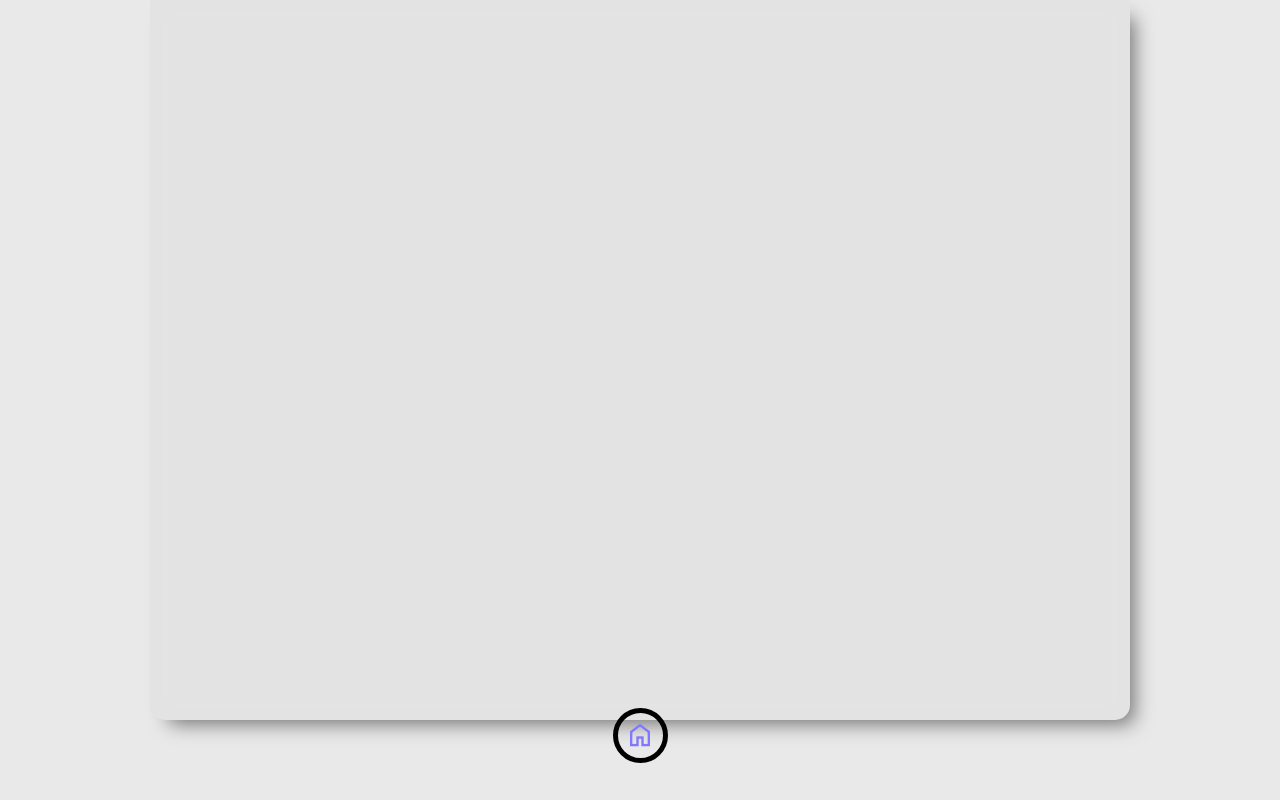
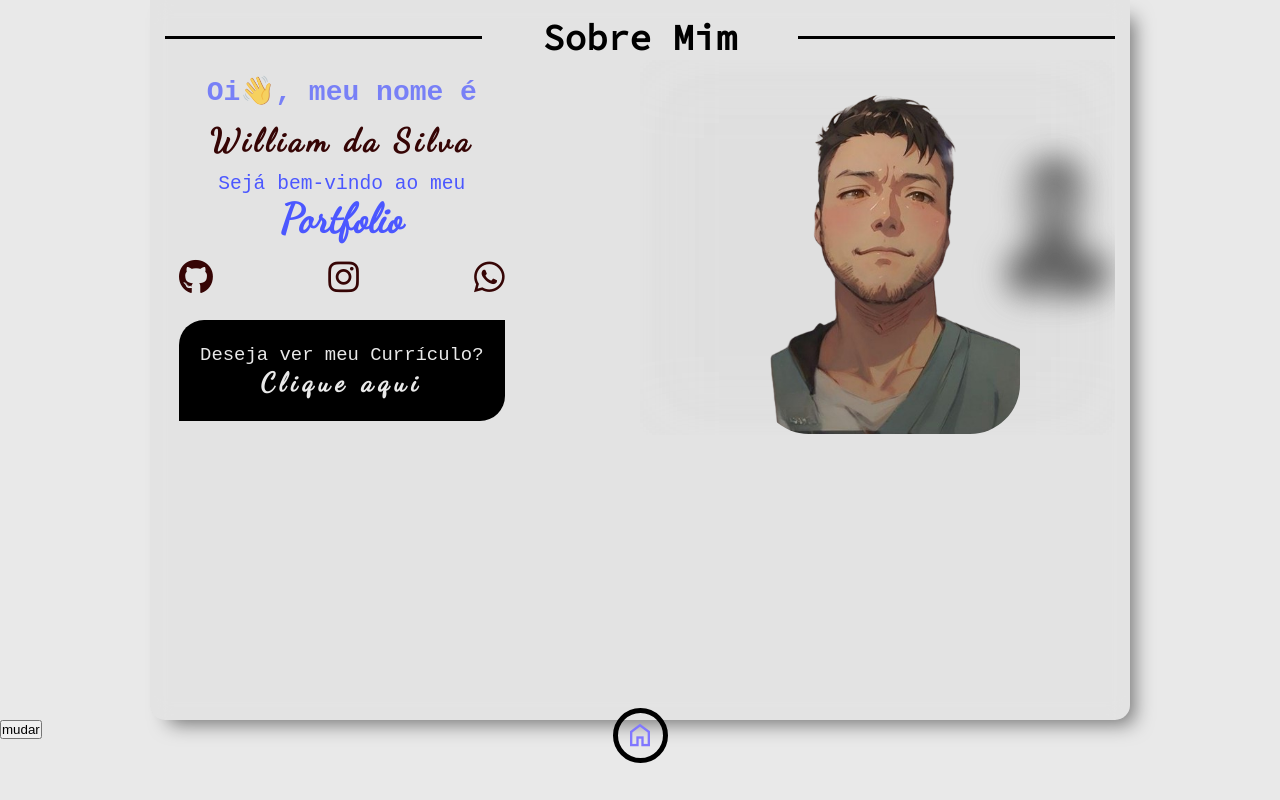
Before and after one commit to NodeWillDev/my-portfolio, a plain HTML site: page index.html in a window 1280 px wide. Drawn offline with nearby package versions, Linux system fonts and the light colour scheme; a web font is replaced by a local one.

Commit message:
Header done

```diff
--- a/components/global.css
+++ b/components/global.css
@@ -4,6 +4,9 @@
     --bg-particle-color: rgb(0, 0, 0);
     --menu-color: rgb(129, 120, 255);
     --menu-color-active: rgb(40, 245, 201);
+    --text-title-color: rgb(75, 87, 255);
+    --text-title-color-name: rgb(54, 5, 5);
+    --title-section: rgb(0, 0, 0);
 }
 
 * {
@@ -22,20 +25,30 @@ html {
     overflow-x: hidden;
 }
 
-/* Helper classes */
-.title-font-1 {
-    font-family: "PT Sans Caption", sans-serif;
-    font-weight: bold;
+.TITLE {
+    flex-basis: 100%;
+    display: grid;
+    grid-template-columns: repeat(3, 1fr);
+    align-items: center;
+    text-align: center;
+    color: var(--title-section);
+    font-size: 3.6rem;
+    font-family: "Source Code Pro", monospace;
+
 }
 
-.text-font-1 {
-    font-family: "Poppins", sans-serif;
-    font-weight: 300;
+.TITLE::before,
+.TITLE::after {
+    width: 100%;
+    content: '';
+    height: 3px;
+    background-color: var(--title-section);
+    display: block;
 }
 
 /* Director classes */
 .box {
-    font-family: "Poppins", sans-serif;
+    /* overflow: hidden; */
     margin: 0 auto;
     position: relative;
     max-width: 980px;
--- /dev/null
+++ b/components/header-perfil.css
@@ -0,0 +1,150 @@
+.header_box {
+    width: 100%;
+    height: max-content;
+    display: flex;
+    justify-content: space-between;
+    flex-wrap: wrap;
+}
+
+.header_box .header_info {
+    display: flex;
+    justify-content: space-between;
+    font-family: "Reddit Mono", monospace;
+    width: 50%;
+}
+
+.header_box .header_info .header_title {
+    font-size: 1.4rem;
+    font-weight: 100;
+    color: var(--text-title-color);
+    text-align: center;
+    padding: 1em;
+}
+
+.header_box .header_info .header_title h1:nth-child(1) {
+    opacity: 0.7;
+}
+
+.header_box .header_info .header_title h1:nth-child(2) {
+    font-family: "Dancing Script", cursive;
+    letter-spacing: 0.4rem;
+    padding: 0.4em;
+    font-size: 2.3em;
+    color: var(--text-title-color-name);
+}
+
+.header_box .header_info .header_title p:nth-child(3) {
+    font-size: 1.4em;
+}
+
+.header_box .header_info .header_title p:nth-child(4) {
+    font-family: "Dancing Script", cursive;
+    font-size: 2.9em;
+    font-weight: bold;
+}
+
+.header_box .header_info .header_title .header_social {
+    display: flex;
+    justify-content: space-between;
+    margin-top: 1.2em;
+}
+
+.header_box .header_info .header_title .header_social a i {
+    color: var(--text-title-color-name);
+    font-size: 2.5em;
+    transition: 0.4s;
+}
+
+.header_box .header_info .header_title .header_social a i:hover {
+    transform: scale(1.2);
+}
+
+.header_box .header_info .header_title .header_social a:nth-child(1) i:hover {
+    color: var(--bg-particle-color);
+}
+
+.header_box .header_info .header_title .header_social a:nth-child(2) i:hover {
+    background: linear-gradient(45deg, #f09433 0%, #e6683c 25%, #dc2743 50%, #cc2366 75%, #bc1888 100%);
+    background-clip: text;
+    color: transparent;
+}
+
+.header_box .header_info .header_title .header_social a:nth-child(3) i:hover {
+    color: #25D366;
+}
+
+.header_box .header_info .header_title .header_cv {
+    width: 100%;
+    /* background-color: red; */
+    margin-top: 2.5rem;
+}
+
+.header_box .header_info .header_title .header_cv button {
+    width: 100%;
+    height: 100%;
+    cursor: pointer;
+    border: 6px solid transparent;
+    border-radius: 25px 0;
+    font-size: 1.35em;
+    background-color: var(--bg-particle-color);
+    color: var(--bg-body-color);
+    transition: 0.7s color, 0.2s background-color, 0.3s border, 0.3s border-radius, 0.2s transform;
+    padding: 0.8em;
+    line-height: 1.5em;
+    font-family: "Reddit Mono", monospace;
+
+}
+
+.header_box .header_info .header_title .header_cv button strong {
+    font-family: "Dancing Script", cursive;
+    letter-spacing: 0.2em;
+    font-size: 1.4em;
+}
+
+
+.header_box .header_info .header_title .header_cv button:hover {
+    background-color: var(--text-title-color);
+    color: var(--text-title-color-name);
+    border-radius: 0 25px;
+    border: 6px double var(--menu-color);
+}
+
+.header_box .header_image {
+    position: relative;
+    width: 50%;
+    /* height: max-content; */
+    display: flex;
+    overflow: hidden;
+    background: transparent;
+    backdrop-filter: blur(40px);
+}
+
+.header_box .header_image img {
+    border-radius: 50px;
+    top: -9em;
+    width: 55%;
+    background: transparent;
+    height: max-content;
+    height: auto;
+    position: absolute;
+    z-index: -100;
+    left: 60%;
+    transform: scale(0.4);
+    filter: blur(30px);
+    transition: 0.6s;
+}
+
+.header_box .header_image .active {
+    z-index: 1;
+    left: 25%;
+    filter: none;
+    transform: scale(1);
+}
+
+.header_box .header_image .dark {
+    filter: grayscale(100%) blur(40px);
+}
+
+.header_box .header_image .dark.active {
+    filter: grayscale(100%);
+}
--- a/components/index.css
+++ b/components/index.css
@@ -1,3 +1,4 @@
 @import url("./global.css");
 @import url("./navigation.css");
 @import url("./switch-theme.css");
+@import url("./header-perfil.css");
--- a/components/switch-theme.css
+++ b/components/switch-theme.css
@@ -15,6 +15,7 @@
 }
 
 .switch_theme .box_switch li {
+    user-select: none;
     position: absolute;
     list-style: none;
     opacity: 0;
--- a/index.html
+++ b/index.html
@@ -11,18 +11,24 @@
 
     <!-- FONTS -->
     <link
-        href="https://fonts.googleapis.com/css2?family=PT+Sans+Caption:wght@400;700&family=Poppins:ital,wght@0,100;0,200;0,300;0,400;0,500;0,600;0,700;0,800;0,900;1,100;1,200;1,300;1,400;1,500;1,600;1,700;1,800;1,900&display=swap"
+        href="https://fonts.googleapis.com/css2?family=Dancing+Script&family=Oleo+Script:wght@400;700&family=Reddit+Mono&family=Source+Code+Pro:ital@0;1&display=swap"
         rel="stylesheet">
 
     <!-- ICONS -->
     <link rel="stylesheet"
         href="https://fonts.googleapis.com/css2?family=Material+Symbols+Outlined:opsz,wght,FILL,GRAD@20..48,100..700,0..1,-50..200" />
+    <link rel="stylesheet" href="https://cdnjs.cloudflare.com/ajax/libs/font-awesome/6.5.1/css/all.min.css">
+
+
+
+
 
     <!-- SCRIPTS -->
     <script defer type="module" src="scripts/index.js"></script>
 </head>
 
 <body>
+    <!-- MENU NAV -->
     <div class="content_nav">
         <div class="content">
             <div class="switch_theme">
@@ -40,7 +46,44 @@
         </div>
     </div>
     <div class="box">
+
+
+        <!-- HEADER -->
+
+
+        <div class="header_box">
+            <h1 class="TITLE">Sobre Mim</h1>
+            <div class="header_info">
+                <div class="header_title">
+                    <h1>Oi👋, meu nome é</h1>
+                    <h1>William da Silva</h1>
+                    <p>Sejá bem-vindo ao meu</p>
+                    <p>Portfolio</p>
+                    <div class="header_social">
+                        <a href="#">
+                            <i class="fa-brands fa-github"></i>
+                        </a>
+                        <a href="#">
+                            <i class="fa-brands fa-instagram"></i>
+                        </a>
+                        <a href="#">
+                            <i class="fa-brands fa-whatsapp"></i>
+                        </a>
+                    </div>
+                    <div class="header_cv">
+
+                        <button>Deseja ver meu Currículo? <br /><strong>Clique aqui</strong></Clique>
+                    </div>
+                </div>
+            </div>
+            <div class="header_image">
+                <img class="dark" src="assets/eu.png" alt="">
+                <img class="active" src="assets/eu.png" alt="">
+            </div>
+        </div>
     </div>
+
+    <button class="ajshdjk">mudar</button>
 </body>
 
 </html>
--- a/scripts/navigation.js
+++ b/scripts/navigation.js
@@ -5,7 +5,7 @@ const button = document.querySelector(".nav_button");
 let time = 0;
 
 button.addEventListener("click", () => {
-  if (Math.abs((time - performance.now()) / 1000) < 0.74) {
+  if (Math.abs((time - performance.now()) / 1000) < 1) {
     document.querySelector(".box_nav").classList.toggle("active");
     document.querySelector(".content_nav").classList.toggle("active");
   }
--- a/scripts/operators/themes-modes.js
+++ b/scripts/operators/themes-modes.js
@@ -18,9 +18,12 @@ export default class ThemeModes {
   static setThemeMode(mode) {
     this.mode = mode;
     let theme = mode == "dark" ? dark : light;
-
     Object.keys(theme).map((key) => {
       document.documentElement.style.setProperty(key, theme[key]);
     });
+
+    /** @type {HTMLImageElement[]} */
+    const images = document.querySelectorAll(".header_image img");
+    images.forEach((element) => element.classList.toggle("active"));
   }
 }
--- a/scripts/switch-theme.js
+++ b/scripts/switch-theme.js
@@ -9,19 +9,11 @@ import ThemeModes from "./operators/themes-modes.js";
 const box = document.querySelector(".box_switch");
 
 box.addEventListener("click", () => {
-  console.log();
-
   /** @type {HTMLLIElement[]} */
   const modes = document.querySelectorAll(".box_switch li");
-  if (modes[0].classList.contains("active")) {
-    //Light Mode
-    modes[0].classList.remove("active");
-    modes[1].classList.add("active");
-    ThemeModes.setThemeMode("light");
-  } else {
-    //Dark Mode
-    modes[0].classList.add("active");
-    modes[1].classList.remove("active");
-    ThemeModes.setThemeMode("dark");
-  }
+
+  modes.forEach((element) => element.classList.toggle("active"));
+  ThemeModes.setThemeMode(
+    modes[0].classList.contains("active") ? "dark" : "light"
+  );
 });
--- a/scripts/themes/dark-theme.json
+++ b/scripts/themes/dark-theme.json
@@ -3,5 +3,8 @@
     "--bg-color": "rgba(0,0,0, .13)",
     "--bg-particle-color": "rgb(255,255,255)",
     "--menu-color": "rgba(65,32,255,1)",
-    "--menu-color-active": "rgba(32,201,255,1)"
+    "--menu-color-active": "rgba(32,201,255,1)",
+    "--text-title-color": "rgba(255,255,255,1)",
+    "--text-title-color-name": "rgba(43,105,255,1)",
+    "--title-section": "rgb(255, 255, 255)"
 }
--- a/scripts/themes/light-theme.json
+++ b/scripts/themes/light-theme.json
@@ -3,5 +3,8 @@
     "--bg-color": "rgba(192, 192, 192, 0.13)",
     "--bg-particle-color": "rgb(0, 0, 0)",
     "--menu-color": "rgb(129, 120, 255)",
-    "--menu-color-active": "rgb(40, 245, 201)"
+    "--menu-color-active": "rgb(40, 245, 201)",
+    "--text-title-color": "rgb(75, 87, 255)",
+    "--text-title-color-name": "rgb(54, 5, 5)",
+    "--title-section": "rgb(0, 0, 0)"
 }
```
Also changed, not shown: assets/eu.png (added).
